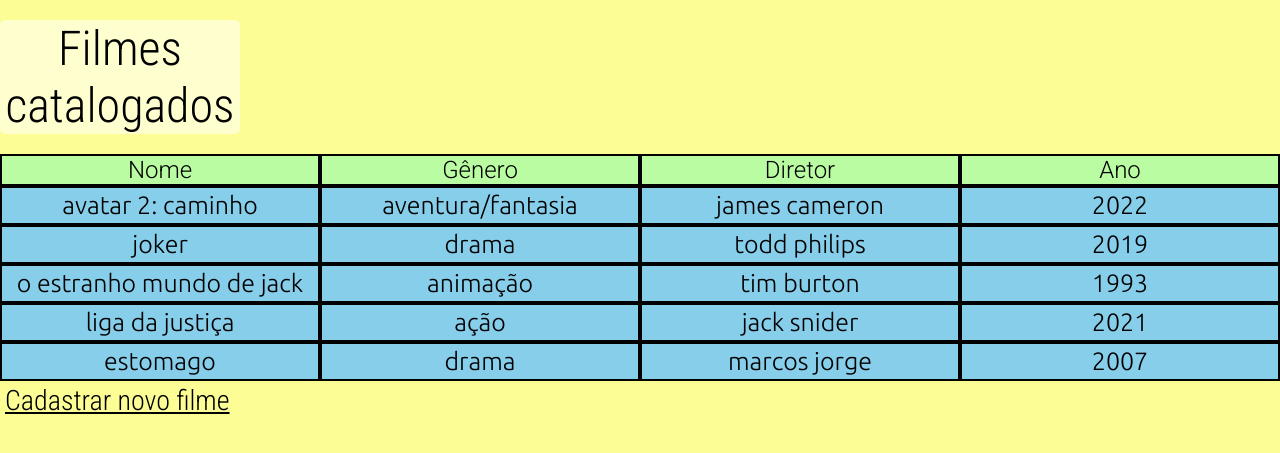
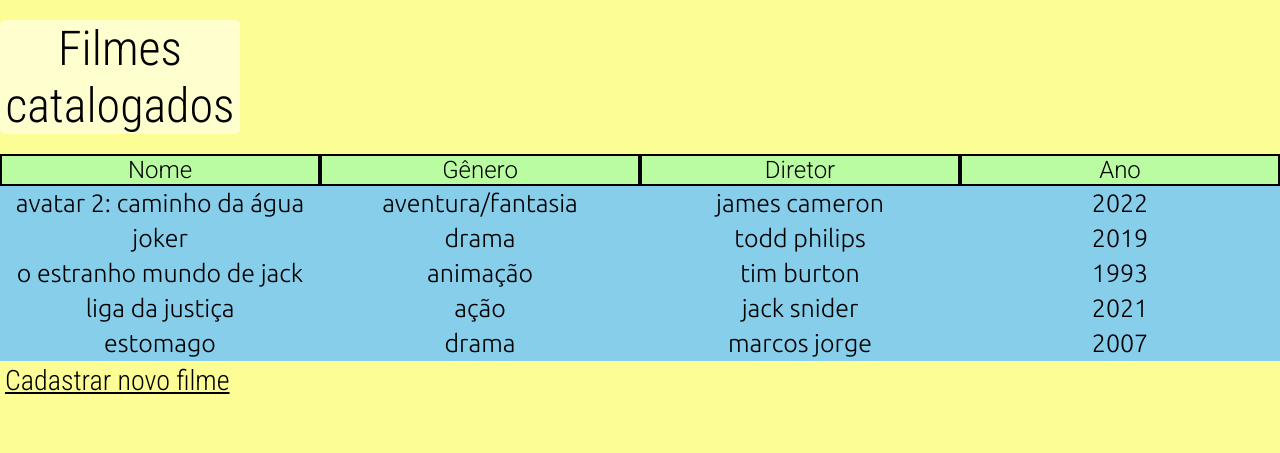
Before and after one commit to FabricioNascimentop/FilmeTeca, a Flask app: page /inicio in a window 1280 px wide. Shown: the top 453 px of the page. Run offline with Flask 3, Linux system fonts and the light colour scheme; some web fonts are replaced.

Commit message:
infernooooooo
n sei se vai dar certo

```diff
--- a/main.py
+++ b/main.py
@@ -11,7 +11,7 @@ class filme:
         self.diretor = diretor
         self.ano = ano
 #exemplos iniciais pra enriquecer visualmente a experiência de quem entra no site
-avatar = filme('avatar 2: caminho', 'aventura/fantasia','james cameron',2022)
+avatar = filme('avatar 2: caminho da água', 'aventura/fantasia','james cameron',2022)
 joker = filme('joker','drama','todd philips',2019)
 jack = filme('o estranho mundo de jack','animação','tim burton',1993)
 ldj = filme('liga da justiça','ação','jack snider',2021)
--- a/static/style.css
+++ b/static/style.css
@@ -38,20 +38,22 @@ div#elementos_index{
     justify-content: space-around;
     list-style-type: none;
     border: none;
+    background-color: #87ceeb;
 }
 li{
-    width: calc(100%/4);
     text-align: center;
     word-break: break-word;
-    background-color: #87ceeb;
     font-size: 25px;
-    border: 2px solid black;
     font-family: 'Ubuntu', sans-serif;
     line-height: 35px;
 }
 div#quadro_ano_index{
     margin: 0px;
     padding: 0px;
+}
+div#cu{
+    align-self: center;
+    width: calc(100%/4);
 }
 a{
     font-size: 28px;
--- a/templates/index.html
+++ b/templates/index.html
@@ -13,10 +13,18 @@
 <ul>
     {%for item in lista%}
     <div id="elementos_index">
-        <li class="nome">{{item.nome}}</li>
-        <li class="genero">{{item.genero}}</li>
-        <li class="diretor">{{item.diretor}}</li>
-        <li class="ano">{{item.ano}}</li>
+        <div id="cu">
+            <li class="nome">{{item.nome}}</li>
+        </div>
+        <div id="cu">
+            <li class="genero">{{item.genero}}</li>
+        </div>
+        <div id="cu">
+            <li class="diretor">{{item.diretor}}</li>
+        </div>
+        <div id="cu">
+            <li class="ano">{{item.ano}}</li>
+        </div>
     </div>
     {%endfor%}
 </ul>
```
